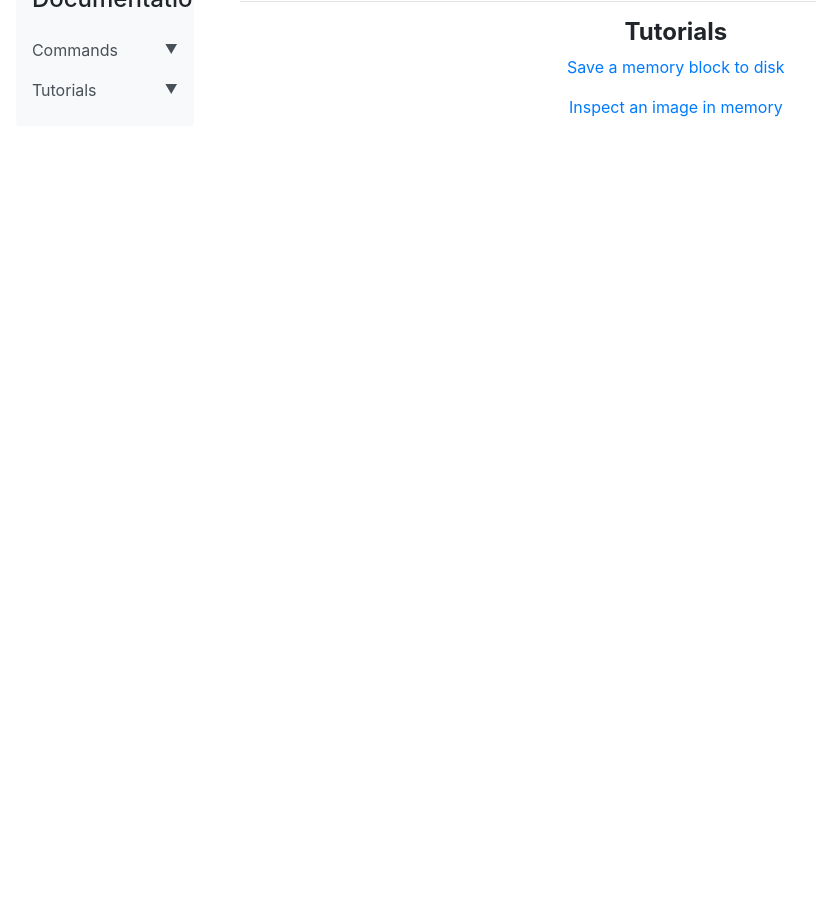
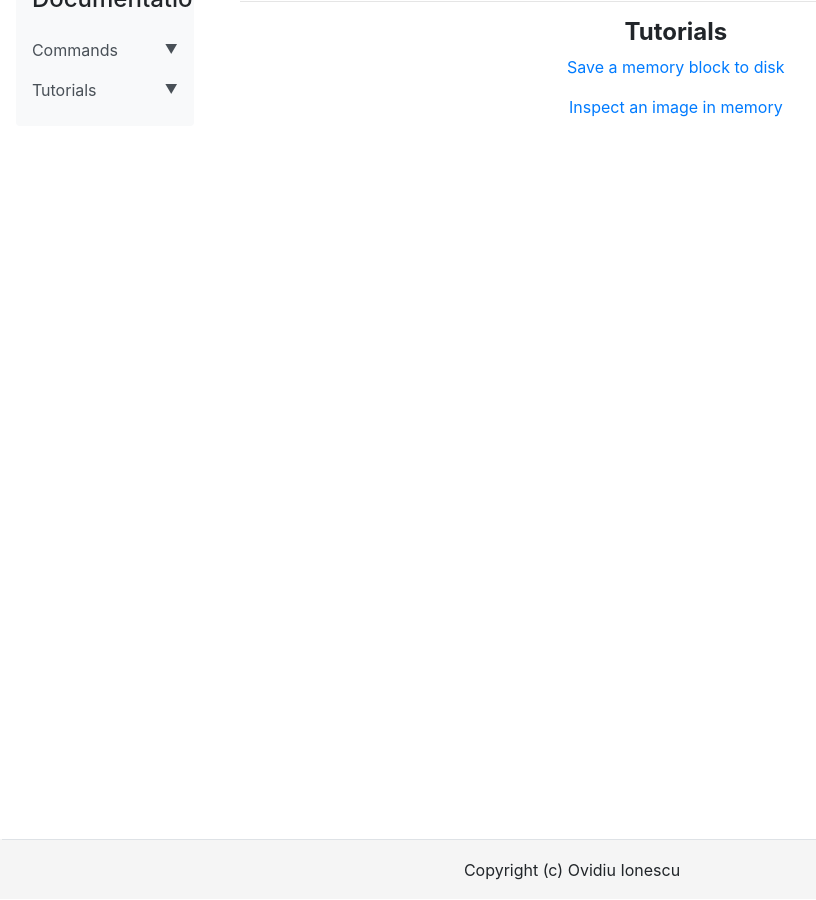
Before and after one commit to ovidiuvio/www.vsdebug.pro, a Jekyll site: the page built from pages/tutorials.md, in a window 1280 px wide and 900 px high, scrolled down 327 px. Shown: the whole window, without its empty margins (68-884 px from the left). Built offline with Jekyll 4.4.1, drawn with Linux system fonts in a browser that asks for light colours.

Commit message:
Fix docs layout

```diff
--- a/_layouts/docs.html
+++ b/_layouts/docs.html
@@ -2,6 +2,7 @@
 {% include header.html %}
 {% include banner.html %}
 
+<body class="wrap">
 <div class="container-fluid docs-container">
   <div class="row justify-content-center">
     <div class="col-md-3 col-lg-3 col-xl-2">
@@ -14,7 +15,9 @@
         {{ content }}
       </main>
    </div>
+   {% include footer.html %}
 </div>
+</body>
 
 <style>
 .docs-container {
```
